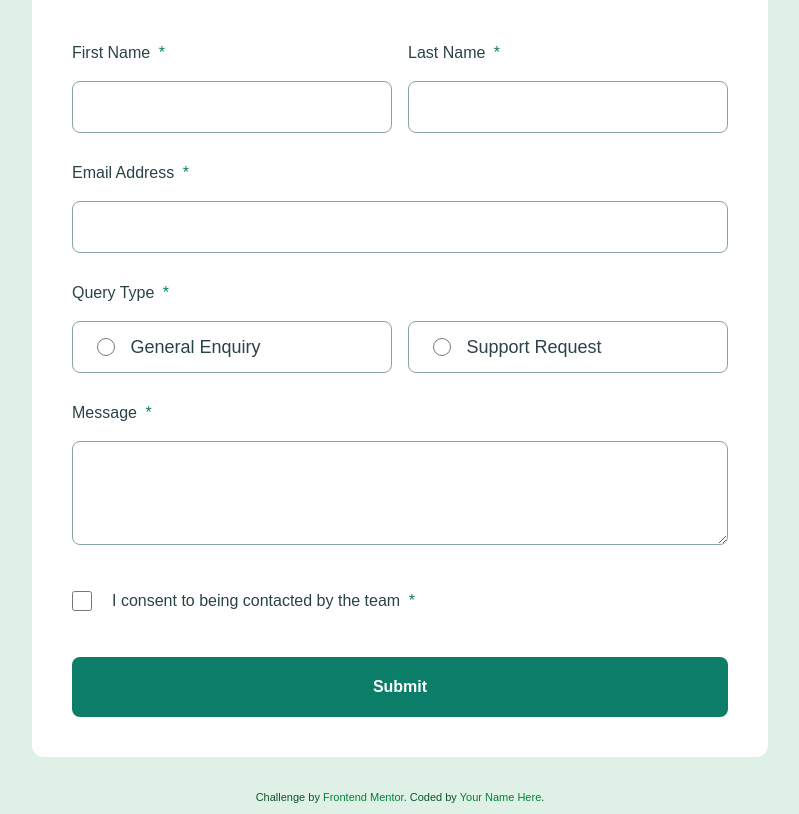
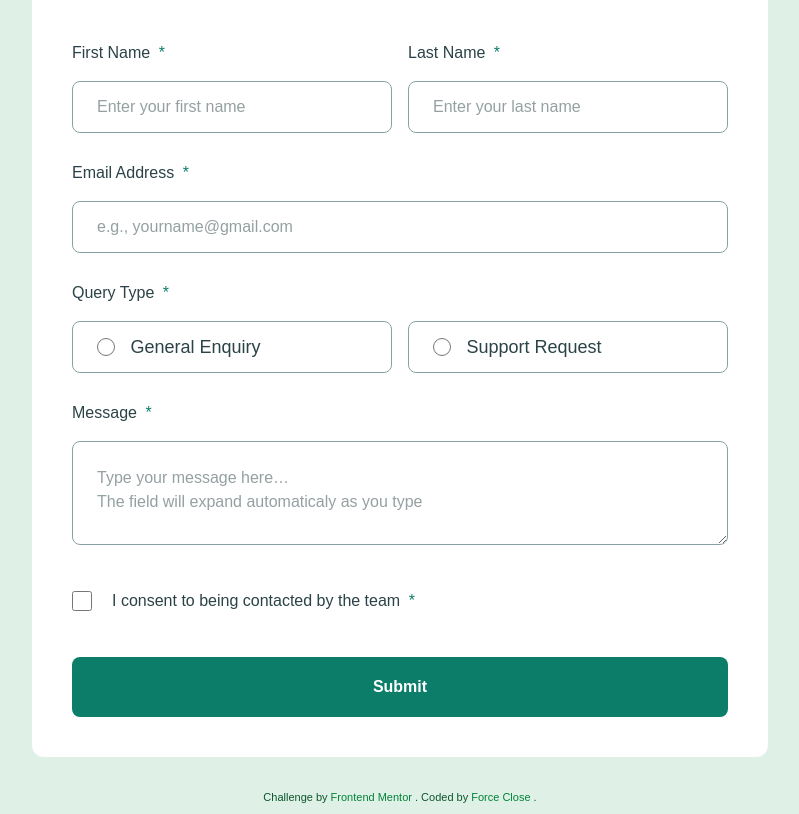
Before and after one commit to forceclosee/contact-form, a website built with Vite: page index.html in a window 1280 px wide. Shown: the part 119-933 px from the top of the page, without its empty margins (240-1039 px from the left). Built offline with nearby package versions, Linux system fonts and the light colour scheme.

Commit message:
feat(form): enhance validation UX and add placeholders
- Add minlength attributes and custom short error messages to inputs
- Add descriptive placeholders to all form fields
- Implement CSS shake animation on form submission failure
- Clear error text content on successful submission
- Update footer with author name and GitHub profile link
- Add comments to main JavaScript imports for clarity

```diff
--- a/index.html
+++ b/index.html
@@ -62,7 +62,7 @@
 <body class="text-neutral-grey-900">
   <div class="min-block-svh grid grid-rows-[1fr_auto] justify-items-center items-center gap-8 bg-primary-green-200 px-4 pbs-8 pbe-2">
     <main class="inline-full max-inline-[26rem] md:max-inline-[46rem]">
-      <section class="bg-neutral-white px-6 md:px-10 pbs-8 md:pbs-12 pbe-6 md:pbe-10 rounded-xl">
+      <section class="bg-neutral-white px-6 md:px-10 pbs-8 md:pbs-12 pbe-6 md:pbe-10 rounded-xl form-wrapper">
         <h1 class="mbe-11 font-bold text-3xl trim-both-capital">
           Contact Us
         </h1>
@@ -85,7 +85,10 @@
                 id="first-name"
                 aria-describedby="error-first-name"
                 class="input"
+                placeholder="Enter your first name"
                 required
+                minlength="2"
+                data-error-short="First name must be at least 2 characters long."
                 data-error-value="Please enter your first name">
               <span id="error-first-name"
                 aria-live="polite"
@@ -104,8 +107,11 @@
                 id="last-name"
                 aria-describedby="error-last-name"
                 class="input"
+                placeholder="Enter your last name"
                 required
-                data-error-value="Please enter your last name">
+                minlength="2"
+                data-error-value="Please enter your last name"
+                data-error-short="Last name must be at least 2 characters long.">
               <span id="error-last-name"
                 aria-live="polite"
                 class="hidden group-has-[:user-invalid]/last-name:block text-primary-red">
@@ -124,6 +130,7 @@
               id="email"
               aria-describedby="error-email"
               class="input"
+              placeholder="e.g., yourname@gmail.com"
               required
               pattern="[a-zA-Z0-9._%+\-]+@[a-zA-Z0-9.\-]+\.[a-zA-Z]{2,}"
               data-error-value="Please enter your email address"
@@ -185,6 +192,8 @@
                 id="message"
                 aria-describedby="error-message"
                 class="block-auto min-block-60 md:min-block-26 py-6 field-sizing-content input"
+                placeholder="Type your message here…
+The field will expand automaticaly as you type"
                 required
                 minlength="10"
                 data-error-value="Please enter a message"
@@ -236,10 +245,20 @@
     </main>
 
     <footer class="text-2xs text-green-900 text-center">
-      Challenge by <a class="text-green-700 hover:underline"
-        href="https://www.frontendmentor.io?ref=challenge">Frontend Mentor</a>.
-      Coded by <a class="text-green-700 hover:underline"
-        href="#">Your Name Here</a>.
+      <p>Challenge by
+        <a class="text-green-700 hover:underline"
+          href="https://www.frontendmentor.io?ref=challenge">
+          Frontend Mentor
+        </a>
+        . Coded by
+        <a class="text-green-700 hover:underline"
+          href="https://github.com/forceclosee"
+          target="_blank"
+          rel="noopener noreferrer">
+          Force Close
+        </a>
+        .
+      </p>
     </footer>
 
   </div>
--- a/src/css/main.css
+++ b/src/css/main.css
@@ -61,6 +61,23 @@
   --color-neutral-white: hsl(0, 0%, 100%);
   --color-neutral-grey-500: hsl(186, 15%, 59%);
   --color-neutral-grey-900: hsl(187, 24%, 22%);
+
+  /* animations */
+  --animate-shake: shake 0.4s ease-in-out;
+  @keyframes shake {
+    0%,
+    100% {
+      transform: translateX(0);
+    }
+    20%,
+    60% {
+      transform: translateX(-5px);
+    }
+    40%,
+    80% {
+      transform: translateX(5px);
+    }
+  }
 }
 
 /* utility */
--- a/src/js/form-validation.js
+++ b/src/js/form-validation.js
@@ -1,3 +1,4 @@
+const formWrapper = document.querySelector(".form-wrapper");
 const form = document.querySelector(".contact-form");
 const successAlert = document.querySelector(".success-alert");
 
@@ -42,7 +43,7 @@
 // EVENT LISTENERS UMUM UNTUK SEMUA FORM
 // ==========================================
 
-// Validasi saat pengguna mengetik secara live (hanya jika sebelumnya sudah disentuh/blur)
+// Validasi saat pengguna mengetik secara live
 form.addEventListener("input", (e) => {
   if (["INPUT", "TEXTAREA"].includes(e.target.tagName)) {
     validateInput(e.target);
@@ -61,6 +62,12 @@
       validateInput(input); // Tampilkan pesan errornya
     });
 
+    // shake animations
+    formWrapper.classList.add("animate-shake");
+    setTimeout(() => {
+      formWrapper.classList.remove("animate-shake");
+    }, 500);
+
     // UX: Auto-focus ke input pertama yang error
     if (errorInputs.length > 0) {
       errorInputs[0].focus();
@@ -71,5 +78,6 @@
     setTimeout(() => {
       successAlert.setAttribute("aria-hidden", "true");
     }, 5000);
+    errorElement.textContent = "";
   }
 });
--- a/src/js/main.js
+++ b/src/js/main.js
@@ -1,6 +1,8 @@
 // font Karla variable weights 200-800
 import "@fontsource-variable/karla/wght.css";
 
+// main.css
 import "../css/main.css";
 
+// form-validation.js
 import "./form-validation.js";
```
